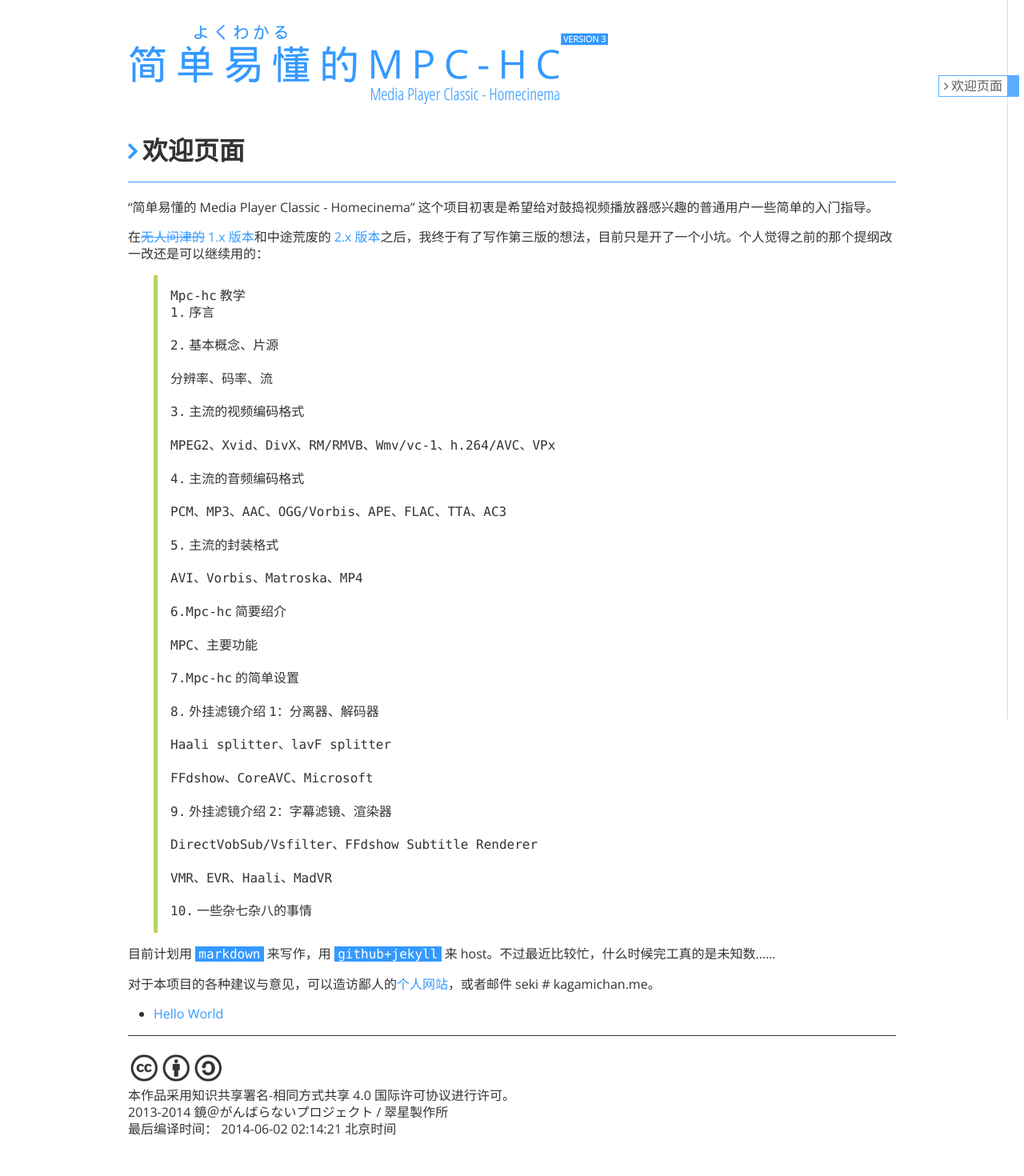
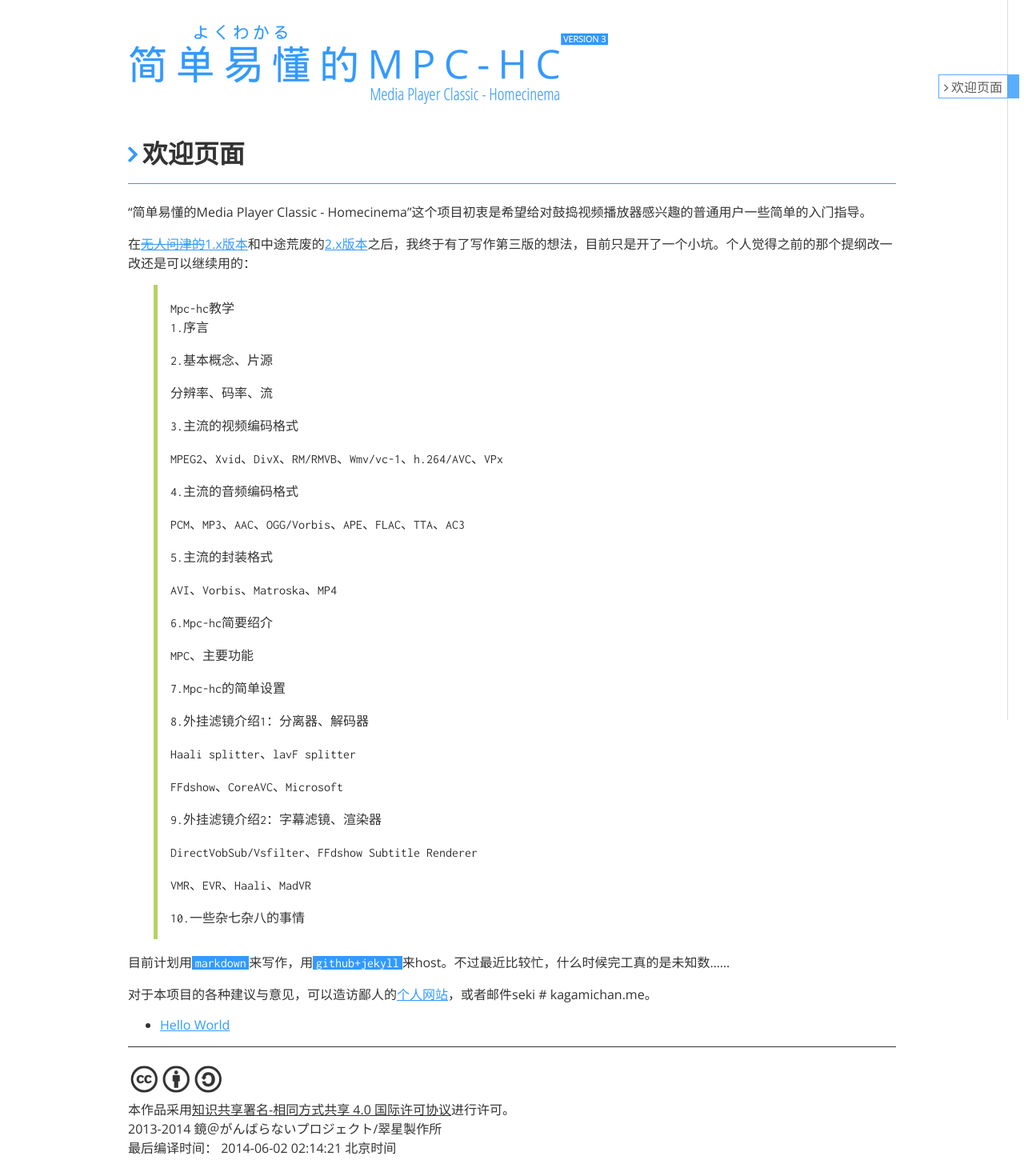
Before and after one commit to KagamiChan/yokuwakaru_mpchc, a Jekyll site: the page built from index.html, in a window 1280 px wide. Shown: the whole page at 80% size. Built offline with Jekyll 4.4.1, drawn with Linux system fonts in a browser that asks for light colours; nearby versions of some CDN libraries; before the commit the page ends 1443 px from its top, so only the background shows below that.

Commit message:
Revert "fix compatibilty between han.js and project design"
This reverts commit 8d283990c658f0e0a7501de8374082dd36e6c83a.

```diff
--- a/_includes/header.html
+++ b/_includes/header.html
@@ -1,6 +1,4 @@
 <head>
-
-
 
     <script>
       (function(i,s,o,g,r,a,m){i['GoogleAnalyticsObject']=r;i[r]=i[r]||function(){
@@ -18,15 +16,12 @@
     <meta content="text/html; charset=UTF-8" http-equiv="content-type"/>
     <link href="//netdna.bootstrapcdn.com/font-awesome/4.0.3/css/font-awesome.min.css" rel="stylesheet">
     <link href='http://fonts.googleapis.com/css?family=Inconsolata|Open+Sans' rel='stylesheet' type='text/css'>
-    <link href='/style.css' rel='stylesheet' type='text/css'/>
-    <link href='/flexible-nav.css' rel='stylesheet' type='text/css'/>
+    <link href='{{ site.url }}/style.css' rel='stylesheet' type='text/css'/>
+    <link href='{{ site.url }}/flexible-nav.css' rel='stylesheet' type='text/css'/>
 
     <script type="text/javascript" src="{{ site.url }}/assets/jquery-1.11.0.min.js"></script>
     <script type="text/javascript" src="{{ site.url }}/assets/flexible-nav.min.js"></script>
 
-
-    <link href='/assets/han.css' rel='stylesheet' type='text/css'/>
-    <script type="text/javascript" src="/assets/han.js"></script>
 
 
     <script>
--- a/_layouts/default.html
+++ b/_layouts/default.html
@@ -1,5 +1,5 @@
 <!DOCTYPE html>
-<html lang="zh" class="han-la">
+<html lang="zh">
     {% include header.html %}
 
     <!--Begin of content><!-->
--- a/assets/han.css
+++ b/assets/han.css
@@ -23,10 +23,8 @@
 /**
  * Remove default margin.
  */
-
- /*WTF are you doing this?*/
-/*body {
-  margin: 0; }*/
+body {
+  margin: 0; }
 
 /* HTML5 display definitions
    ========================================================================== */
@@ -1063,7 +1061,7 @@
 @font-face {
   unicode-range: U+0030-0039;
   font-family: 'Numeral LF Sans';
-  src: local("Open Sans"), local(Helvetica), local(Arial); }
+  src: local("Helvetica Neue"), local(Helvetica), local(Arial); }
 
 @font-face {
   unicode-range: U+0030-0039;
@@ -1770,18 +1768,18 @@
  * Base
  * ========================================================================== */
 html:lang(zh) {
-  font-family: "Biaodian Sans", "Open Sans", Helvetica, Arial, "Han Heiti", sans-serif; }
+  font-family: "Biaodian Sans", "Helvetica Neue", Helvetica, Arial, "Han Heiti", sans-serif; }
 html:lang(ja) {
-  font-family: "Yakumono Sans", "Open Sans", Helvetica, Arial, sans-serif; }
+  font-family: "Yakumono Sans", "Helvetica Neue", Helvetica, Arial, sans-serif; }
 html.han-biaodian-pro {
-  font-family: "Biaodian Pro Sans", "Open Sans", Helvetica, Arial, "Han Heiti", sans-serif; }
+  font-family: "Biaodian Pro Sans", "Helvetica Neue", Helvetica, Arial, "Han Heiti", sans-serif; }
 html.han-biaodian-pro-cns {
-  font-family: "Biaodian Pro Sans CNS", "Open Sans", Helvetica, Arial, "Han Heiti CNS", sans-serif; }
+  font-family: "Biaodian Pro Sans CNS", "Helvetica Neue", Helvetica, Arial, "Han Heiti CNS", sans-serif; }
 html.han-biaodian-pro-gb {
-  font-family: "Biaodian Pro Sans GB", "Open Sans", Helvetica, Arial, "Han Heiti GB", sans-serif; }
+  font-family: "Biaodian Pro Sans GB", "Helvetica Neue", Helvetica, Arial, "Han Heiti GB", sans-serif; }
 html:not(:lang(zh)):not(:lang(ja)),
 html *:not(:lang(zh)):not(:lang(ja)) {
-  font-family: "Open Sans", Helvetica, Arial, "Han Heiti", sans-serif; }
+  font-family: "Helvetica Neue", Helvetica, Arial, "Han Heiti", sans-serif; }
 
 /* 內容群組元素
  * Grouping content
@@ -1816,17 +1814,17 @@
   font-family: 'Biaodian Pro Serif GB', 'Numeral LF Serif', Georgia, 'Times New Roman', 'Han Songti GB', serif; }
 
 article figure figcaption:lang(zh) {
-  font-family: "Biaodian Sans", "Open Sans", Helvetica, Arial, "Han Heiti", sans-serif;
+  font-family: "Biaodian Sans", "Helvetica Neue", Helvetica, Arial, "Han Heiti", sans-serif;
   font-size: 0.85em; }
 article figure figcaption:lang(ja) {
-  font-family: "Yakumono Sans", "Open Sans", Helvetica, Arial, sans-serif;
+  font-family: "Yakumono Sans", "Helvetica Neue", Helvetica, Arial, sans-serif;
   font-size: 0.85em; }
 html.han-biaodian-pro article figure figcaption {
-  font-family: "Biaodian Pro Sans", "Open Sans", Helvetica, Arial, "Han Heiti", sans-serif; }
+  font-family: "Biaodian Pro Sans", "Helvetica Neue", Helvetica, Arial, "Han Heiti", sans-serif; }
 html.han-biaodian-pro-cns article figure figcaption {
-  font-family: "Biaodian Pro Sans CNS", "Open Sans", Helvetica, Arial, "Han Heiti CNS", sans-serif; }
+  font-family: "Biaodian Pro Sans CNS", "Helvetica Neue", Helvetica, Arial, "Han Heiti CNS", sans-serif; }
 html.han-biaodian-pro-gb article figure figcaption {
-  font-family: "Biaodian Pro Sans GB", "Open Sans", Helvetica, Arial, "Han Heiti GB", sans-serif; }
+  font-family: "Biaodian Pro Sans GB", "Helvetica Neue", Helvetica, Arial, "Han Heiti GB", sans-serif; }
 article figure figcaption:not(:lang(zh)):not(:lang(ja)),
 article figure figcaption *:not(:lang(zh)):not(:lang(ja)) {
   font-family: Georgia, Times, "Times New Roman", "Han Kaiti", cursive, "Han Songti", serif; }
@@ -1855,18 +1853,18 @@
  * Importance in article
  */
 article strong:lang(zh) {
-  font-family: "Biaodian Sans", "Open Sans", Helvetica, Arial, "Han Heiti", sans-serif; }
+  font-family: "Biaodian Sans", "Helvetica Neue", Helvetica, Arial, "Han Heiti", sans-serif; }
 article strong:lang(ja) {
-  font-family: "Yakumono Sans", "Open Sans", Helvetica, Arial, sans-serif; }
+  font-family: "Yakumono Sans", "Helvetica Neue", Helvetica, Arial, sans-serif; }
 html.han-biaodian-pro article strong {
-  font-family: "Biaodian Pro Sans", "Open Sans", Helvetica, Arial, "Han Heiti", sans-serif; }
+  font-family: "Biaodian Pro Sans", "Helvetica Neue", Helvetica, Arial, "Han Heiti", sans-serif; }
 html.han-biaodian-pro-cns article strong {
-  font-family: "Biaodian Pro Sans CNS", "Open Sans", Helvetica, Arial, "Han Heiti CNS", sans-serif; }
+  font-family: "Biaodian Pro Sans CNS", "Helvetica Neue", Helvetica, Arial, "Han Heiti CNS", sans-serif; }
 html.han-biaodian-pro-gb article strong {
-  font-family: "Biaodian Pro Sans GB", "Open Sans", Helvetica, Arial, "Han Heiti GB", sans-serif; }
+  font-family: "Biaodian Pro Sans GB", "Helvetica Neue", Helvetica, Arial, "Han Heiti GB", sans-serif; }
 article strong:not(:lang(zh)):not(:lang(ja)),
 article strong *:not(:lang(zh)):not(:lang(ja)) {
-  font-family: "Open Sans", Helvetica, Arial, sans-serif; }
+  font-family: "Helvetica Neue", Helvetica, Arial, sans-serif; }
 
 /*
  * 代碼、輸入鍵、計算機輸出示例、格式預處理文字
@@ -1876,12 +1874,12 @@
 kbd,
 pre,
 samp {
-  font-family: Menlo, Inconsolata, Courier, "Open Sans", Helvetica, Arial, "Han Heiti", sans-serif, sans-serif; }
+  font-family: Menlo, Inconsolata, Courier, "Helvetica Neue", Helvetica, Arial, "Han Heiti", sans-serif, sans-serif; }
   code:lang(zh),
   kbd:lang(zh),
   pre:lang(zh),
   samp:lang(zh) {
-    font-family: "Biaodian Sans", Menlo, Inconsolata, Courier, "Open Sans", Helvetica, Arial, "Han Heiti", sans-serif, sans-serif; }
+    font-family: "Biaodian Sans", Menlo, Inconsolata, Courier, "Helvetica Neue", Helvetica, Arial, "Han Heiti", sans-serif, sans-serif; }
   code:lang(ja),
   kbd:lang(ja),
   pre:lang(ja),
@@ -1891,17 +1889,17 @@
   kbd, html.han-biaodian-pro
   pre, html.han-biaodian-pro
   samp {
-    font-family: "Biaodian Pro Sans", Menlo, Inconsolata, Courier, "Open Sans", Helvetica, Arial, "Han Heiti", sans-serif, sans-serif; }
+    font-family: "Biaodian Pro Sans", Menlo, Inconsolata, Courier, "Helvetica Neue", Helvetica, Arial, "Han Heiti", sans-serif, sans-serif; }
   html.han-biaodian-pro-cns code, html.han-biaodian-pro-cns
   kbd, html.han-biaodian-pro-cns
   pre, html.han-biaodian-pro-cns
   samp {
-    font-family: "Biaodian Pro Sans CNS", Menlo, Inconsolata, Courier, "Open Sans", Helvetica, Arial, "Han Heiti", sans-serif, sans-serif; }
+    font-family: "Biaodian Pro Sans CNS", Menlo, Inconsolata, Courier, "Helvetica Neue", Helvetica, Arial, "Han Heiti", sans-serif, sans-serif; }
   html.han-biaodian-pro-gb code, html.han-biaodian-pro-gb
   kbd, html.han-biaodian-pro-gb
   pre, html.han-biaodian-pro-gb
   samp {
-    font-family: "Biaodian Pro Sans GB", Menlo, Inconsolata, Courier, "Open Sans", Helvetica, Arial, "Han Heiti", sans-serif, sans-serif; }
+    font-family: "Biaodian Pro Sans GB", Menlo, Inconsolata, Courier, "Helvetica Neue", Helvetica, Arial, "Han Heiti", sans-serif, sans-serif; }
   code:not(:lang(zh)):not(:lang(ja)),
   code *:not(:lang(zh)):not(:lang(ja)),
   kbd:not(:lang(zh)):not(:lang(ja)),
@@ -1910,7 +1908,7 @@
   pre *:not(:lang(zh)):not(:lang(ja)),
   samp:not(:lang(zh)):not(:lang(ja)),
   samp *:not(:lang(zh)):not(:lang(ja)) {
-    font-family: Menlo, Inconsolata, Courier, "Open Sans", Helvetica, Arial, "Han Heiti", sans-serif, sans-serif; }
+    font-family: Menlo, Inconsolata, Courier, "Helvetica Neue", Helvetica, Arial, "Han Heiti", sans-serif, sans-serif; }
 
 /*
  * 變音文字及變數
@@ -1933,32 +1931,32 @@
   font-family: "Biaodian Pro Sans GB", "Latin Italic Serif", Georgia, Times, "Times New Roman", "Han Kaiti", cursive, "Han Songti", serif; }
 i:not(:lang(zh)):not(:lang(ja)),
 var:not(:lang(zh)):not(:lang(ja)) {
-  font-family: "Latin Italic Sans", "Open Sans", Helvetica, Arial, "Han Heiti", sans-serif; }
+  font-family: "Latin Italic Sans", "Helvetica Neue", Helvetica, Arial, "Han Heiti", sans-serif; }
 i *:not(:lang(zh)):not(:lang(ja)),
 var *:not(:lang(zh)):not(:lang(ja)) {
   font-family: "Latin Italic Serif", Georgia, Times, "Times New Roman", "Han Songti", serif; }
 
 article blockquote i:lang(zh),
 article blockquote var:lang(zh) {
-  font-family: "Biaodian Sans", "Latin Italic Sans", "Open Sans", Helvetica, Arial, "Han Heiti", sans-serif; }
+  font-family: "Biaodian Sans", "Latin Italic Sans", "Helvetica Neue", Helvetica, Arial, "Han Heiti", sans-serif; }
 article blockquote i:lang(ja),
 article blockquote var:lang(ja) {
   font-family: "Yakumono Sans", "Latin Italic Sans", sans-serif; }
 html.han-biaodian-pro article blockquote i, html.han-biaodian-pro
 article blockquote var {
-  font-family: "Biaodian Pro Sans", "Latin Italic Sans", "Open Sans", Helvetica, Arial, "Han Heiti", sans-serif; }
+  font-family: "Biaodian Pro Sans", "Latin Italic Sans", "Helvetica Neue", Helvetica, Arial, "Han Heiti", sans-serif; }
 html.han-biaodian-pro-cns article blockquote i, html.han-biaodian-pro-cns
 article blockquote var {
-  font-family: "Biaodian Pro Sans CNS", "Latin Italic Sans", "Open Sans", Helvetica, Arial, "Han Heiti", sans-serif; }
+  font-family: "Biaodian Pro Sans CNS", "Latin Italic Sans", "Helvetica Neue", Helvetica, Arial, "Han Heiti", sans-serif; }
 html.han-biaodian-pro-gb article blockquote i, html.han-biaodian-pro-gb
 article blockquote var {
-  font-family: "Biaodian Pro Sans GB", "Latin Italic Sans", "Open Sans", Helvetica, Arial, "Han Heiti", sans-serif; }
+  font-family: "Biaodian Pro Sans GB", "Latin Italic Sans", "Helvetica Neue", Helvetica, Arial, "Han Heiti", sans-serif; }
 article blockquote i:not(:lang(zh)):not(:lang(ja)),
 article blockquote var:not(:lang(zh)):not(:lang(ja)) {
   font-family: "Latin Italic Serif", Georgia, Times, "Times New Roman", "Han Songti", serif; }
 article blockquote i *:not(:lang(zh)):not(:lang(ja)),
 article blockquote var *:not(:lang(zh)):not(:lang(ja)) {
-  font-family: "Latin Italic Sans", "Open Sans", Helvetica, Arial, "Han Heiti", sans-serif; }
+  font-family: "Latin Italic Sans", "Helvetica Neue", Helvetica, Arial, "Han Heiti", sans-serif; }
 
 /*
  * 小字標注
--- a/style.css
+++ b/style.css
@@ -13,7 +13,7 @@
     max-width: 960px;
     padding: 0;
     /*background-color: #f1f1f1;*/
-    /*font-family:'Han Heiti';*/
+    font-family:'Open Sans','Hiragino Sans GB','冬青黑体简体中文 W3','Microsoft Yahei UI','Microsoft Yahei',sans-serif;
     font-size:16px;
     color: #333333;
 }
@@ -48,7 +48,7 @@
 
 pre{
     background-color: white;
-    /*font-family: 'Inconsolata','Hiragino Sans GB','冬青黑体简体中文 W3','Microsoft Yahei UI','Microsoft Yahei',sans-serif;*/
+    font-family: 'Inconsolata','Hiragino Sans GB','冬青黑体简体中文 W3','Microsoft Yahei UI','Microsoft Yahei',sans-serif;
     padding: 1em;
     margin: 0 2em 0 2em;
     border-left: 5px solid #b3d465;
@@ -61,7 +61,7 @@
     color: white;
     padding-left: 0.5ex;
     padding-right: 0.5ex;
-    /*font-family: 'Inconsolata','Hiragino Sans GB','冬青黑体简体中文 W3','Microsoft Yahei UI','Microsoft Yahei',sans-serif;*/
+    font-family: 'Inconsolata','Hiragino Sans GB','冬青黑体简体中文 W3','Microsoft Yahei UI','Microsoft Yahei',sans-serif;
 }
 
 /*code:before{
```
